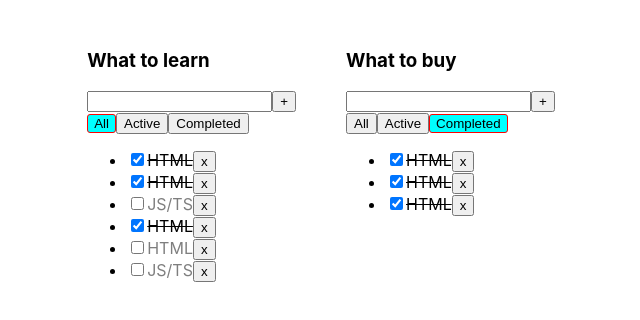
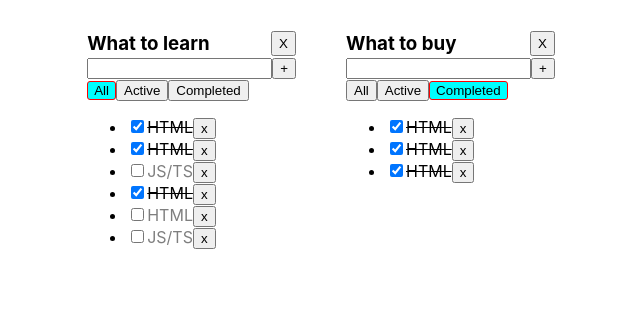
Before and after one commit to Magamed-Ali/1-todolist, a React (Create React App) app: page / in a window 1280 px wide. Shown: the top 320 px of the page, without its empty margins (294-934 px from the left). Built offline with nearby package versions, Linux system fonts and the light colour scheme.

Commit message:
added filter for Todolist

```diff
--- a/src/App.css
+++ b/src/App.css
@@ -35,3 +35,17 @@
 .errorRe{
   color: red;
 }
+
+.todolist-title{
+  display: flex;
+  justify-content: space-between;
+  align-items: center;
+}
+
+.todolist-title button{
+  height: 25px;
+}
+
+.todolist-title h3 {
+ margin: 2px 0;
+}
--- a/src/App.tsx
+++ b/src/App.tsx
@@ -63,39 +63,51 @@ function App() {
     }
     const changeFilter = (IDTodolist: string, filter: FilterValueType) => {
        setTask_1({...task_1, [IDTodolist]: {...task_1[IDTodolist], filter: filter}})
+
     }
     const changeTaskStatus = (IDTodolist: string, taskId: string, newStatus: boolean) => {
 
-        setTask_1({...task_1, [IDTodolist] : {...task_1[IDTodolist], data: [...task_1[IDTodolist].data.map(el => el.id === taskId ? {...el, isDone: newStatus} : el)] } })
+        setTask_1({...task_1, [IDTodolist] : {...task_1[IDTodolist], data: [...task_1[IDTodolist].data.map(el => el.id === taskId ? {...el, isDone: newStatus}  : el)] } })
     }
     const removeTask = (IDTodolist: string, taskId: string) => {
         setTask_1({...task_1, [IDTodolist] : {...task_1[IDTodolist], data: [...task_1[IDTodolist].data.filter(el => el.id !== taskId)] } })
+        console.log(task_1)
         /*setTask_1(task_1.filter(item => item.id !== taskId))*/
     }
     const checkboxRemove = (IdIsDone: string, oppositeIsDone: boolean) => {
         /*setTask_1(task_1.map(t => t.id === IdIsDone ? {...t, isDone: oppositeIsDone} : t))*/
     }
 
+    const deleteTodolist = (IdIsDone: string) => {
+        setTodoListTasks(todoListTasks.filter(el => el.id !== IdIsDone))
+    }
 
-    const getFilterTasksRender = (tasks: Array<TaskType>, filter: FilterValueType): Array<TaskType> => {
+   /* const getFilterTasksRender = (tasks: Array<TaskType>, filter: FilterValueType): Array<TaskType> => {
 
         switch (filter) {
             case "active":
-                return tasks.filter(task => task.isDone === false)
+                return tasks.filter(task => !task.isDone)
             case "completed":
-                return tasks.filter(task => task.isDone === true)
+                return tasks.filter(task => task.isDone)
             default:
                 return tasks
         }
-    }
+    }*/
 
     return (
         <div className="App">
             {
                 todoListTasks.map(el => {
 
-                    /*let filteredTasks = task_1[el.id].data*/
-                    const filtredTasksForRender = getFilterTasksRender(task_1[el.id].data, task_1[el.id].filter);
+                    /*const filtredTasksForRender = getFilterTasksRender(task_1[el.id].data, task_1[el.id].filter);*/
+                    let filtredTasksForRender = task_1[el.id].data
+                    if(task_1[el.id].filter === "active"){
+                        filtredTasksForRender = task_1[el.id].data.filter((el)=>el.isDone === false)
+                    }
+                    if(task_1[el.id].filter === "completed"){
+                        filtredTasksForRender = task_1[el.id].data.filter(el => el.isDone === true )
+                    }
+
 
                     return (
                         <TodoList
@@ -108,6 +120,7 @@ function App() {
                             addDateTask={addDateTask}
                             changeTaskStatus={changeTaskStatus}
                             filter={task_1[el.id].filter}
+                            deleteTodolist={deleteTodolist}
                         />
                     )
                 })
--- a/src/TodoList.tsx
+++ b/src/TodoList.tsx
@@ -11,7 +11,7 @@ type TodoListPropsType = {
     removeTask: (IDTodolist: string, taskId: string) => void
     changeFilter: (IDTodolist: string, filter: FilterValueType) => void
     addDateTask: (IDTodolist: string, item: string) => void
-
+    deleteTodolist: (IdIsDone: string) => void
     changeTaskStatus: (IDTodolist: string, id: string, status: boolean) => void
 
 }
@@ -51,7 +51,7 @@ function TodoList(props: TodoListPropsType) {
         ? props.tasks.map((task:TaskType) => {
             const changeStatusEvent = (e: ChangeEvent<HTMLInputElement>)=> props.changeTaskStatus(props.IDTodolist, task.id, e.currentTarget.checked )
             return (
-                <li>
+                <li key={task.id}>
 
                     <input type="checkbox" checked={task.isDone} onChange={changeStatusEvent}/>
                     <span className={task.isDone ? "task-done" : "task-doneOf"}>{task.title}</span>
@@ -90,12 +90,16 @@ function TodoList(props: TodoListPropsType) {
     ////
 
     const handlerCreator = (IDTodolist: string, filter: FilterValueType) => {
-        return () => props.changeFilter(props.IDTodolist, filter);
+        return props.changeFilter(props.IDTodolist, filter);
     }
     return (
         <div>
             <div>
-                <h3>{props.title}</h3>
+                <div className="todolist-title">
+                    <h3>{props.title}</h3>
+                    <button onClick={() => props.deleteTodolist(props.IDTodolist)}>X</button>
+                </div>
+
                 <div>
                     <input
                         className={error ? "error-input" : ""}
@@ -126,9 +130,9 @@ function TodoList(props: TodoListPropsType) {
 
                 </div>
                 <div>
-                    <button className={props.filter === "all"  ? "btn-actve" : ""} onClick={handlerCreator(props.IDTodolist, "all")}>All</button>
-                    <button className={props.filter === "active"  ? "btn-actve" : ""} onClick={handlerCreator(props.IDTodolist, "active")}>Active</button>
-                    <button className={props.filter === "completed"  ? "btn-actve" : ""} onClick={handlerCreator(props.IDTodolist, "completed")}>Completed</button>
+                    <button className={props.filter === "all"  ? "btn-actve" : ""} onClick={()=>handlerCreator(props.IDTodolist, "all")}>All</button>
+                    <button className={props.filter === "active"  ? "btn-actve" : ""} onClick={()=>handlerCreator(props.IDTodolist, "active")}>Active</button>
+                    <button className={props.filter === "completed"  ? "btn-actve" : ""} onClick={()=>handlerCreator(props.IDTodolist, "completed")}>Completed</button>
                 </div>
                 <ul>
                     {tasksList}
```
